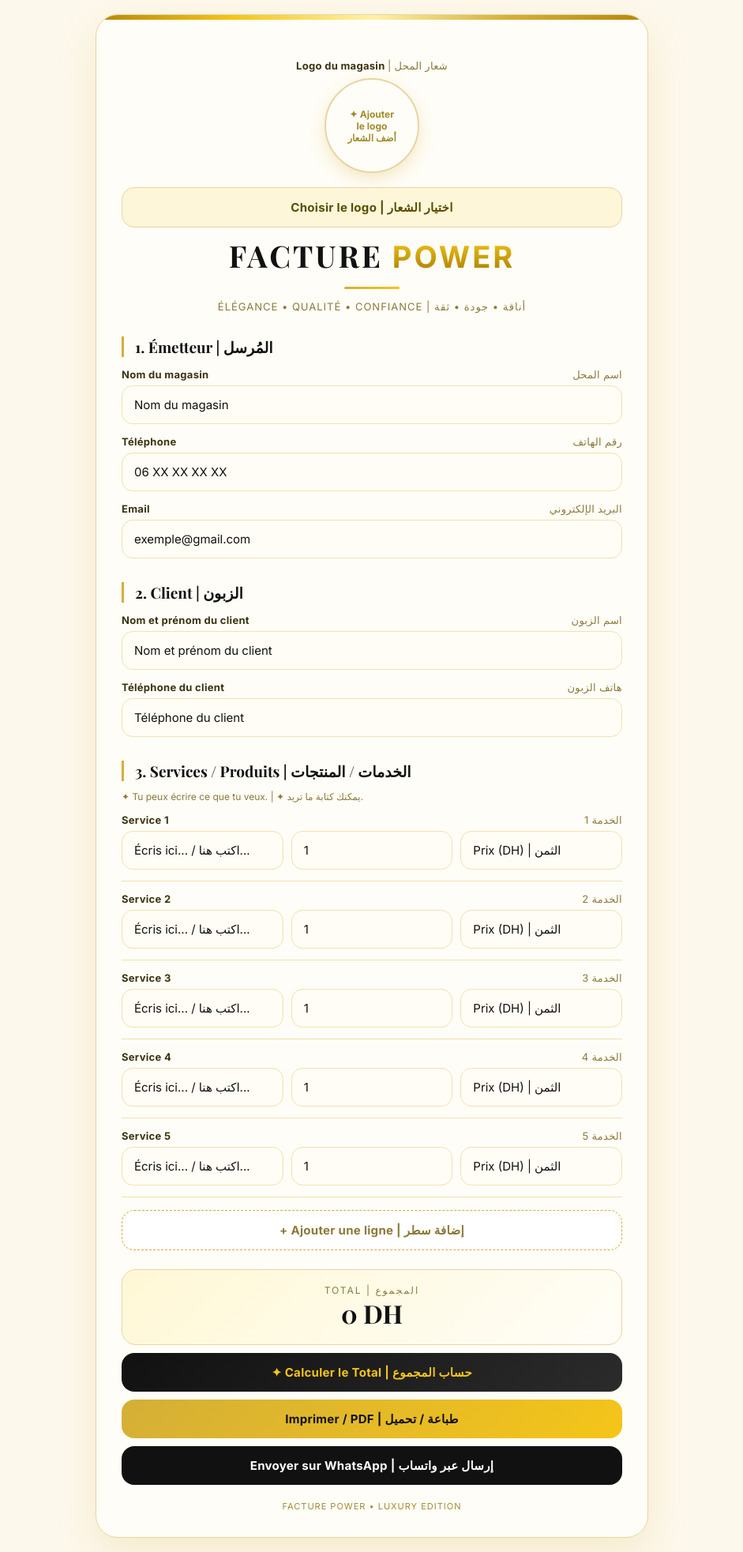
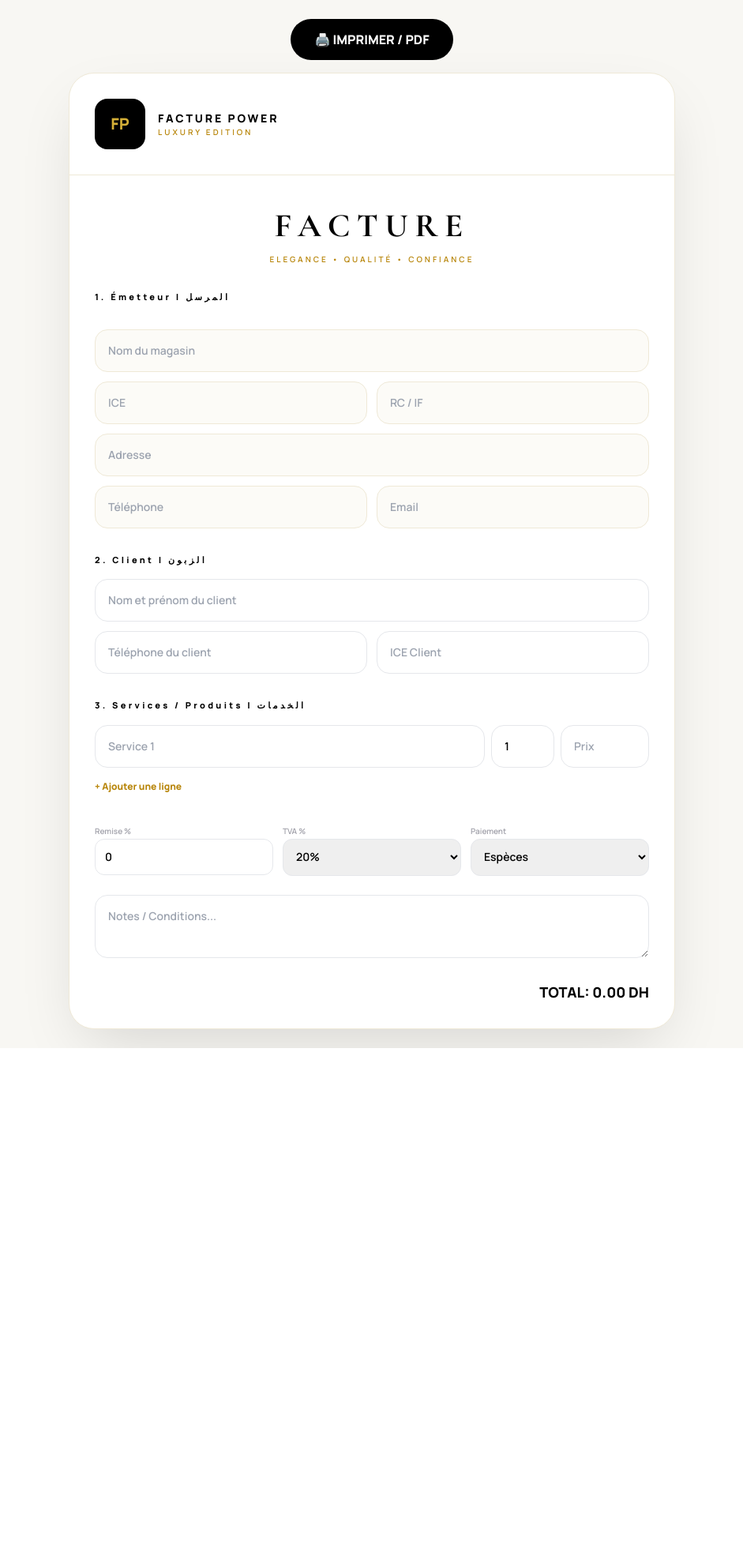
Before and after one commit to ilyassebenmouloud123-source/fucture-power, a Flask app: page / in a window 1280 px wide. Shown: the whole page at 79% size, without its empty margins (169-1110 px from the left). After the commit the page ends 1327 px from the top, so only its background shows below. Run offline with Flask 3, Linux system fonts and the light colour scheme; some libraries are stand-ins or nearby versions.

Commit message:
Update form.html

```diff
--- a/templates/form.html
+++ b/templates/form.html
@@ -1,109 +1,122 @@
 <!DOCTYPE html>
-<html lang="fr">
-<head>
-<meta charset="UTF-8">
-<meta name="viewport" content="width=device-width, initial-scale=1.0">
+<html lang="fr"><head><meta charset="UTF-8"><meta name="viewport" content="width=device-width, initial-scale=1">
 <title>FACTURE POWER - LUXURY</title>
-<link href="https://fonts.googleapis.com/css2?family=Playfair+Display:wght@700&family=Inter:wght@400;600;700&display=swap" rel="stylesheet">
+<script src="https://cdn.tailwindcss.com"></script>
+<link href="https://fonts.googleapis.com/css2?family=Cormorant+Garamond:wght@700&family=Manrope:wght@600;800&display=swap" rel="stylesheet">
 <style>
-*{box-sizing:border-box;font-family:'Inter',Arial,sans-serif}
-body{margin:0;background:#fdf8ec;color:#1a1a1a;padding:18px}
-.container{max-width:700px;margin:auto;background:#fffdf7;border:1px solid #e8d5a3;border-radius:28px;padding:32px;box-shadow:0 20px 50px rgba(212,175,55,0.18);position:relative;overflow:hidden}
-.container:before{content:'';position:absolute;top:0;left:0;right:0;height:6px;background:linear-gradient(90deg,#b8860b,#f5c518,#fff2a8,#d4af37,#b8860b)}
-.top{text-align:center;padding-top:10px}
-.top h1{font-family:'Playfair Display',serif;font-size:38px;letter-spacing:3px;margin:10px 0 0;color:#111}
-.top h1 span{color:#c9a227;background:linear-gradient(180deg,#f5c518,#a67c00);-webkit-background-clip:text;-webkit-text-fill-color:transparent}
-.top p{color:#8a7a3a;font-size:13px;letter-spacing:1px;text-transform:uppercase;margin-top:6px}
-.gold-line{width:70px;height:3px;background:linear-gradient(90deg,#d4af37,#f5c518);margin:14px auto;border-radius:10px}
-.logo-box{width:120px;height:120px;margin:8px auto;border:2px solid #e8d5a3;border-radius:50%;overflow:hidden;display:flex;align-items:center;justify-content:center;background:#fffdf7;cursor:pointer;box-shadow:0 8px 20px rgba(212,175,55,0.25)}
-.logo-box img{width:100%;height:100%;object-fit:cover;display:none}
-.logo-box b{font-size:12px;color:#a08c2e;text-align:center}
-.logo-input{display:none}
-h2{font-family:'Playfair Display',serif;font-size:19px;margin:30px 0 12px;padding-left:14px;border-left:3px solid #d4af37;color:#111}
-label{display:block;font-size:13px;font-weight:700;color:#3a3310;margin:14px 0 6px;letter-spacing:.3px}
-label span{font-weight:400;color:#8a7a3a;float:right}
-input{width:100%;padding:14px 15px;border:1.5px solid #f0e2b0;border-radius:14px;background:#fffdf5;font-size:15px;outline:none;color:#111;-webkit-text-security:none !important; -webkit-text-fill-color:#111 !important}
-input:focus{border-color:#d4af37;box-shadow:0 0 0 4px #fff3b0;background:#fff}
-.row{display:flex;gap:10px}.row>*{flex:1}
-.service-line{border-bottom:1px solid #f0e2b0;padding-bottom:14px;margin-bottom:6px}
-.total{background:linear-gradient(135deg,#fff8d6,#fffdf7);border:1.5px solid #e8d5a3;border-radius:18px;padding:18px;text-align:center;margin-top:24px}
-.total div{font-size:12px;letter-spacing:2px;color:#8a7a3a;text-transform:uppercase}
-.total b{font-family:'Playfair Display',serif;font-size:32px;color:#111}
-.btn{width:100%;padding:15px;border:none;border-radius:16px;font-size:15px;font-weight:700;cursor:pointer;margin-top:10px;letter-spacing:.3px}
-.blue{background:linear-gradient(135deg,#111,#2b2b2b);color:#f5c518}
-.green{background:linear-gradient(135deg,#d4af37,#f5c518);color:#111}
-.dark{background:#111;color:#fff}
-.gray{background:#fdf6d8;color:#5a4d00;border:1px solid #e8d5a3}
-.add-line{background:#fff;border:1.5px dashed #d4af37;color:#8a7a3a}
-.small{font-size:12px;color:#8a7a3a;margin-top:4px}
-.footer{text-align:center;font-size:11px;color:#a08c2e;margin-top:20px;letter-spacing:1px}
+body{font-family:'Manrope',sans-serif;background:#f8f7f3}
+.serif{font-family:'Cormorant Garamond',serif}
+.gold{color:#B8860B}
+
+/* ===== HNA L'IMPRESSION - MAKAYBDELCH DESIGN F L'ECRAN ===== */
+@media print{
+  .no-print, button, input[type="file"]{display:none !important}
+  body{background:white !important; padding:0 !important}
+  .facture-box{box-shadow:none !important; border:none !important; margin:0 !important; max-width:100% !important; border-radius:0 !important}
+  input, textarea, select{
+    border:none !important; border-bottom:1px solid #eee !important;
+    background:transparent !important; box-shadow:none !important;
+    padding:4px 0 !important; -webkit-appearance:none; appearance:none;
+  }
+  input::placeholder, textarea::placeholder{color:transparent !important}
+  select{border:none !important}
+}
+@page{size:A4; margin:12mm}
 </style>
 </head>
-<body>
-<div class="container">
-<div class="top">
-<label style="text-align:center">Logo du magasin <span style="float:none">| شعار المحل</span></label>
-<div class="logo-box" onclick="document.getElementById('logoInput').click()">
-<img id="logoPreview"><b id="logoText">✦ Ajouter<br>le logo<br>أضف الشعار</b>
-</div>
-<input type="file" id="logoInput" class="logo-input" accept="image/*" onchange="loadLogo(event)">
-<button class="btn gray" onclick="document.getElementById('logoInput').click()">Choisir le logo | اختيار الشعار</button>
-<h1>FACTURE <span>POWER</span></h1>
-<div class="gold-line"></div>
-<p>Élégance • Qualité • Confiance | أناقة • جودة • ثقة</p>
+<body class="min-h-screen p-3 md:p-6">
+
+<!-- BOUTON IMPRIMER - KAYBAN GHIR F L'ECRAN, MAKAYBANCH F L'WER9A -->
+<div class="no-print text-center mb-4">
+  <button onclick="window.print()" style="background:black;color:white;padding:14px 30px;border-radius:30px;border:none;font-weight:bold;cursor:pointer">🖨️ IMPRIMER / PDF</button>
 </div>
 
-<h2>1. Émetteur | المُرسل</h2>
-<label>Nom du magasin <span>اسم المحل</span></label>
-<input id="shop" type="text" autocomplete="off" autocorrect="off" spellcheck="false" placeholder="Nom du magasin">
-<label>Téléphone <span>رقم الهاتف</span></label>
-<input id="phone1" type="tel" autocomplete="off" placeholder="06 XX XX XX XX">
-<label>Email <span>البريد الإلكتروني</span></label>
-<input id="email" type="text" autocomplete="off" placeholder="exemple@gmail.com">
+<div class="facture-box max-w-3xl mx-auto bg-white rounded-[32px] shadow-[0_30px_80px_-20px_rgba(0,0,0,0.15)] border border-[#efe9d7] overflow-hidden">
 
-<h2>2. Client | الزبون</h2>
-<label>Nom et prénom du client <span>اسم الزبون</span></label>
-<input id="client" type="text" autocomplete="off" autocorrect="off" spellcheck="false" placeholder="Nom et prénom du client">
-<label>Téléphone du client <span>هاتف الزبون</span></label>
-<input id="phone2" type="tel" autocomplete="off" placeholder="Téléphone du client">
-
-<h2>3. Services / Produits | الخدمات / المنتجات</h2>
-<p class="small">✦ Tu peux écrire ce que tu veux. | ✦ يمكنك كتابة ما تريد.</p>
-
-<datalist id="suggestions">
-<option value="iPhone 13"></option>
-<option value="iPhone 14"></option>
-<option value="iPhone 15"></option>
-<option value="Réparation Écran | إصلاح الشاشة"></option>
-<option value="Réparation Batterie | إصلاح البطارية"></option>
-<option value="Accessoire | إكسسوار"></option>
-</datalist>
-
-<div id="lines">
-<div class="service-line"><label>Service 1 <span>الخدمة 1</span></label><div class="row"><input class="s-name" type="text" list="suggestions" autocomplete="off" spellcheck="false" placeholder="Écris ici... / اكتب هنا..."><input class="s-qty" type="number" value="1" placeholder="Qté | الكمية"><input class="s-price" type="number" placeholder="Prix (DH) | الثمن"></div></div>
-<div class="service-line"><label>Service 2 <span>الخدمة 2</span></label><div class="row"><input class="s-name" type="text" list="suggestions" autocomplete="off" spellcheck="false" placeholder="Écris ici... / اكتب هنا..."><input class="s-qty" type="number" value="1" placeholder="Qté | الكمية"><input class="s-price" type="number" placeholder="Prix (DH) | الثمن"></div></div>
-<div class="service-line"><label>Service 3 <span>الخدمة 3</span></label><div class="row"><input class="s-name" type="text" list="suggestions" autocomplete="off" spellcheck="false" placeholder="Écris ici... / اكتب هنا..."><input class="s-qty" type="number" value="1" placeholder="Qté | الكمية"><input class="s-price" type="number" placeholder="Prix (DH) | الثمن"></div></div>
-<div class="service-line"><label>Service 4 <span>الخدمة 4</span></label><div class="row"><input class="s-name" type="text" list="suggestions" autocomplete="off" spellcheck="false" placeholder="Écris ici... / اكتب هنا..."><input class="s-qty" type="number" value="1" placeholder="Qté | الكمية"><input class="s-price" type="number" placeholder="Prix (DH) | الثمن"></div></div>
-<div class="service-line"><label>Service 5 <span>الخدمة 5</span></label><div class="row"><input class="s-name" type="text" list="suggestions" autocomplete="off" spellcheck="false" placeholder="Écris ici... / اكتب هنا..."><input class="s-qty" type="number" value="1" placeholder="Qté | الكمية"><input class="s-price" type="number" placeholder="Prix (DH) | الثمن"></div></div>
+<!-- HEADER -->
+<div class="p-8 border-b border-[#efe9d7] flex justify-between items-center">
+  <div class="flex items-center gap-4">
+    <label class="no-print w-16 h-16 bg-black rounded-2xl flex items-center justify-center overflow-hidden cursor-pointer relative">
+      <img id="logoPreview" class="hidden w-full h-full object-cover">
+      <span id="logoText" class="text-[#D4AF37] font-black text-xl">FP</span>
+      <input type="file" id="logoInput" class="hidden" accept="image/*">
+    </label>
+    <div id="logoPrint" class="hidden"><img id="logoPrintImg" class="w-16 h-16 object-contain"></div>
+    <div><p class="font-black tracking-[0.2em] text-[14px]">FACTURE POWER</p><p class="text-[10px] tracking-[0.3em] gold">LUXURY EDITION</p></div>
+  </div>
 </div>
 
-<button class="btn add-line" onclick="addLine()">+ Ajouter une ligne | إضافة سطر</button>
+<div class="p-8">
+  <div class="text-center mb-8">
+    <h1 class="serif text-[42px] font-bold tracking-[0.2em]">FACTURE</h1>
+    <p class="text-[10px] tracking-[0.3em] gold mt-1">ELEGANCE • QUALITÉ • CONFIANCE</p>
+  </div>
 
-<div class="total"><div>Total | المجموع</div><b id="total">0 DH</b></div>
-<button class="btn blue" onclick="calc()">✦ Calculer le Total | حساب المجموع</button>
-<button class="btn green" onclick="window.print()">Imprimer / PDF | طباعة / تحميل</button>
-<button class="btn dark" onclick="sendWA()">Envoyer sur WhatsApp | إرسال عبر واتساب</button>
-<div class="footer">FACTURE POWER • LUXURY EDITION</div>
+  <!-- 1. EMETTEUR -->
+  <h2 class="font-bold text-[11px] tracking-[0.3em] mb-4">1. Émetteur | المرسل</h2>
+  <div class="no-print flex gap-2 mb-4 flex-wrap" id="historic"></div>
+  <input id="company" placeholder="Nom du magasin" class="w-full border border-[#efe9d7] rounded-2xl p-4 mb-3 bg-[#fcfbf7] text-sm">
+  <div class="grid grid-cols-2 gap-3 mb-3">
+    <input id="ice" placeholder="ICE" class="border border-[#efe9d7] rounded-2xl p-4 bg-[#fcfbf7] text-sm">
+    <input id="rc" placeholder="RC / IF" class="border border-[#efe9d7] rounded-2xl p-4 bg-[#fcfbf7] text-sm">
+  </div>
+  <input id="adresse" placeholder="Adresse" class="w-full border border-[#efe9d7] rounded-2xl p-4 mb-3 bg-[#fcfbf7] text-sm">
+  <div class="grid grid-cols-2 gap-3 mb-8">
+    <input id="tel" placeholder="Téléphone" class="border border-[#efe9d7] rounded-2xl p-4 bg-[#fcfbf7] text-sm">
+    <input id="email" placeholder="Email" class="border border-[#efe9d7] rounded-2xl p-4 bg-[#fcfbf7] text-sm">
+  </div>
+
+  <!-- 2. CLIENT -->
+  <h2 class="font-bold text-[11px] tracking-[0.3em] mb-4">2. Client | الزبون</h2>
+  <input id="client" placeholder="Nom et prénom du client" class="w-full border rounded-2xl p-4 mb-3 text-sm">
+  <div class="grid grid-cols-2 gap-3 mb-8">
+    <input id="clientTel" placeholder="Téléphone du client" class="border rounded-2xl p-4 text-sm">
+    <input id="clientIce" placeholder="ICE Client" class="border rounded-2xl p-4 text-sm">
+  </div>
+
+  <!-- 3. SERVICES -->
+  <h2 class="font-bold text-[11px] tracking-[0.3em] mb-4">3. Services / Produits | الخدمات</h2>
+  <div id="items">
+    <div class="flex gap-2 mb-2"><input placeholder="Service 1" class="flex-1 border rounded-2xl p-4 text-sm nom"><input type="number" value="1" class="w-20 border rounded-2xl p-4 text-sm qte"><input type="number" placeholder="Prix" class="w-28 border rounded-2xl p-4 text-sm prix"></div>
+  </div>
+  <button type="button" onclick="addItem()" class="no-print text-xs gold font-bold mt-2">+ Ajouter une ligne</button>
+
+  <!-- TOTAUX -->
+  <div class="grid grid-cols-3 gap-3 mt-8">
+    <div><label class="text-[10px] text-zinc-400">Remise %</label><input id="remise" type="number" value="0" class="w-full border rounded-xl p-3 text-sm"></div>
+    <div><label class="text-[10px] text-zinc-400">TVA %</label><select id="tva" class="w-full border rounded-xl p-3 text-sm"><option value="0">0%</option><option value="20" selected>20%</option><option value="10">10%</option></select></div>
+    <div><label class="text-[10px] text-zinc-400">Paiement</label><select id="paiement" class="w-full border rounded-xl p-3 text-sm"><option>Espèces</option><option>Virement</option><option>Chèque</option></select></div>
+  </div>
+
+  <textarea id="notes" placeholder="Notes / Conditions..." class="w-full border rounded-2xl p-4 mt-6 text-sm h-20"></textarea>
+
+  <div class="mt-6 text-right">
+    <p id="totalDisplay" class="font-black text-[18px]">TOTAL: 0 DH</p>
+  </div>
+</div>
 </div>
 
 <script>
-let count=5;
-function addLine(){count++;let d=document.createElement('div');d.className='service-line';d.innerHTML='<label>Service '+count+' <span>الخدمة '+count+'</span></label><div class="row"><input class="s-name" type="text" list="suggestions" autocomplete="off" spellcheck="false" placeholder="Écris ici... / اكتب هنا..."><input class="s-qty" type="number" value="1" placeholder="Qté | الكمية"><input class="s-price" type="number" placeholder="Prix (DH) | الثمن"></div>';document.getElementById('lines').appendChild(d);d.querySelectorAll('input').forEach(e=>e.addEventListener('input',calc));}
-function loadLogo(e){let f=e.target.files[0];if(!f)return;let r=new FileReader();r.onload=function(ev){document.getElementById('logoPreview').src=ev.target.result;document.getElementById('logoPreview').style.display='block';document.getElementById('logoText').style.display='none';localStorage.setItem('myLogo',ev.target.result);};r.readAsDataURL(f);}
-window.onload=function(){let s=localStorage.getItem('myLogo');if(s){document.getElementById('logoPreview').src=s;document.getElementById('logoPreview').style.display='block';document.getElementById('logoText').style.display='none';}};
-function calc(){let t=0;document.querySelectorAll('.service-line').forEach(row=>{let q=+row.querySelector('.s-qty').value||0;let p=+row.querySelector('.s-price').value||0;t+=q*p;});document.getElementById('total').innerText=t+' DH';return t;}
-function sendWA(){let t=calc();let msg='FACTURE POWER - LUXURY%0AClient: '+document.getElementById('client').value+'%0ATotal: '+t+' DH';window.open('https://wa.me/'+document.getElementById('phone2').value+'?text='+msg);}
-document.querySelectorAll('input').forEach(e=>e.addEventListener('input',calc));
+// LOGO - kayban f l'ecran o f l'impression
+const logoInput=document.getElementById('logoInput'),logoPreview=document.getElementById('logoPreview'),logoText=document.getElementById('logoText');
+logoInput.addEventListener('change',e=>{const r=new FileReader();r.onload=()=>{localStorage.setItem('logo',r.result);showLogo()};r.readAsDataURL(e.target.files[0])});
+function showLogo(){const l=localStorage.getItem('logo');if(l){logoPreview.src=l;logoPreview.classList.remove('hidden');logoText.classList.add('hidden');document.getElementById('logoPrintImg').src=l}}showLogo();
+
+// HISTORIC
+const c=document.getElementById('company'),ic=document.getElementById('ice'),rcEl=document.getElementById('rc'),ad=document.getElementById('adresse'),tel=document.getElementById('tel'),em=document.getElementById('email');
+c.value=localStorage.getItem('company')||'';ic.value=localStorage.getItem('ice')||'';rcEl.value=localStorage.getItem('rc')||'';ad.value=localStorage.getItem('adresse')||'';tel.value=localStorage.getItem('tel')||'';em.value=localStorage.getItem('email')||'';
+let hist=JSON.parse(localStorage.getItem('historic')||'[]');
+function renderHistoric(){const d=document.getElementById('historic');d.innerHTML='';hist.slice(0,5).forEach(h=>{const b=document.createElement('button');b.type='button';b.innerText=h.company;b.className='text-[11px] bg-[#fcf9ef] border border-[#efe9d7] px-3 py-1.5 rounded-full';b.onclick=()=>{c.value=h.company;ic.value=h.ice;rcEl.value=h.rc;ad.value=h.adresse;tel.value=h.tel;em.value=h.email;save()};d.appendChild(b)})}
+renderHistoric();
+function save(){localStorage.setItem('company',c.value);localStorage.setItem('ice',ic.value);localStorage.setItem('rc',rcEl.value);localStorage.setItem('adresse',ad.value);localStorage.setItem('tel',tel.value);localStorage.setItem('email',em.value);if(c.value&&!hist.find(x=>x.company==c.value)){hist.unshift({company:c.value,ice:ic.value,rc:rcEl.value,adresse:ad.value,tel:tel.value,email:em.value});localStorage.setItem('historic',JSON.stringify(hist.slice(0,10)));renderHistoric()}}
+[c,ic,rcEl,ad,tel,em].forEach(el=>el.addEventListener('input',save));
+
+function addItem(){const div=document.createElement('div');div.className='flex gap-2 mb-2';div.innerHTML='<input placeholder="Service" class="flex-1 border rounded-2xl p-4 text-sm nom"><input type="number" value="1" class="w-20 border rounded-2xl p-4 text-sm qte"><input type="number" placeholder="Prix" class="w-28 border rounded-2xl p-4 text-sm prix"><button type="button" onclick="this.parentElement.remove();calc()" class="no-print text-red-400 text-xs">✕</button>';document.getElementById('items').appendChild(div);calc()}
+function calc(){let t=0;document.querySelectorAll('#items > div').forEach(r=>{let q=parseFloat(r.querySelector('.qte').value||1);let p=parseFloat(r.querySelector('.prix').value||0);t+=q*p});let rem=parseFloat(document.getElementById('remise').value||0);let tva=parseFloat(document.getElementById('tva').value||0);let apres=t-(t*rem/100);let total=apres+(apres*tva/100);document.getElementById('totalDisplay').innerText='TOTAL: '+total.toFixed(2)+' DH'}
+document.addEventListener('input',calc);calc();
+
+// 9bel l'impression: 7yed les lignes khawyin bach maybanoch f l'wer9a
+window.onbeforeprint=()=>{document.querySelectorAll('#items > div').forEach(r=>{let nom=r.querySelector('.nom').value.trim();let prix=r.querySelector('.prix').value.trim();if(!nom&&!prix){r.dataset.hide='1';r.style.display='none'}})};
+window.onafterprint=()=>{document.querySelectorAll('#items > div').forEach(r=>{if(r.dataset.hide){r.style.display='';delete r.dataset.hide}})};
 </script>
-</body>
-</html>
+</body></html>
```
